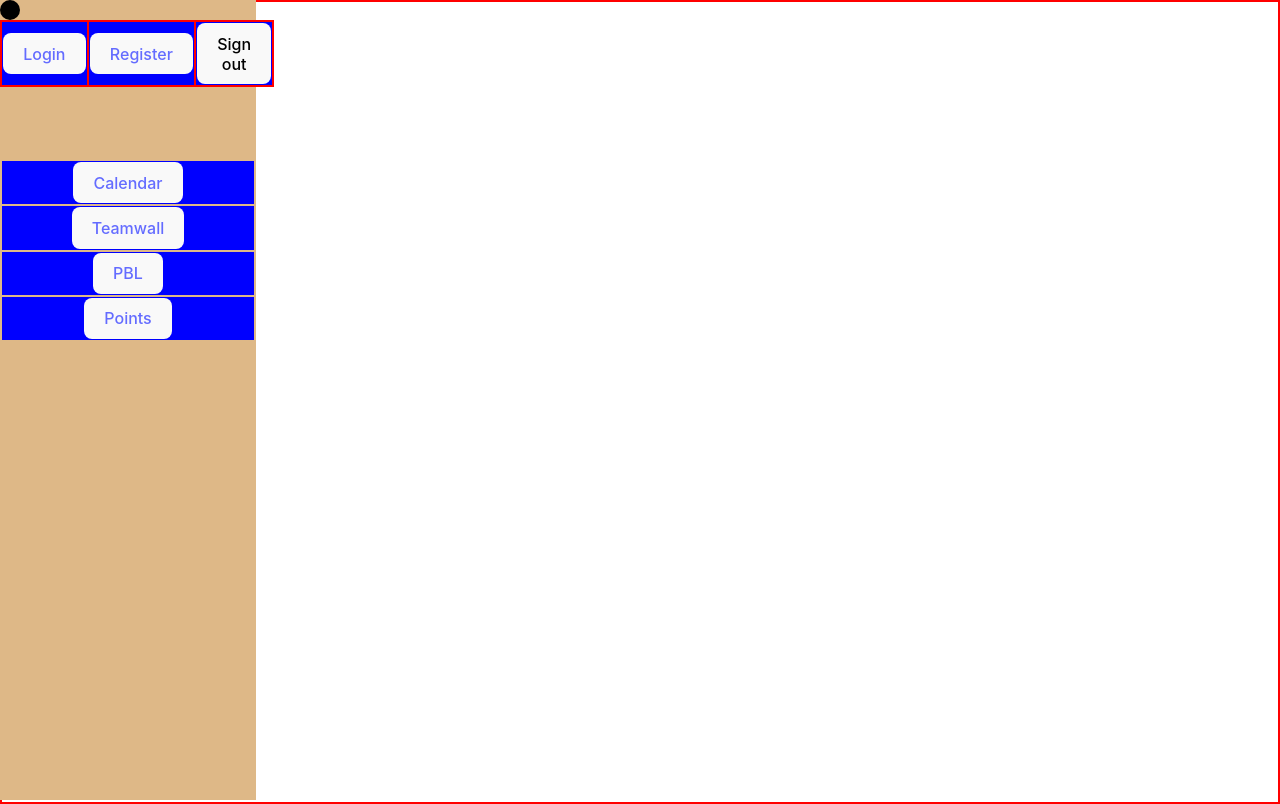
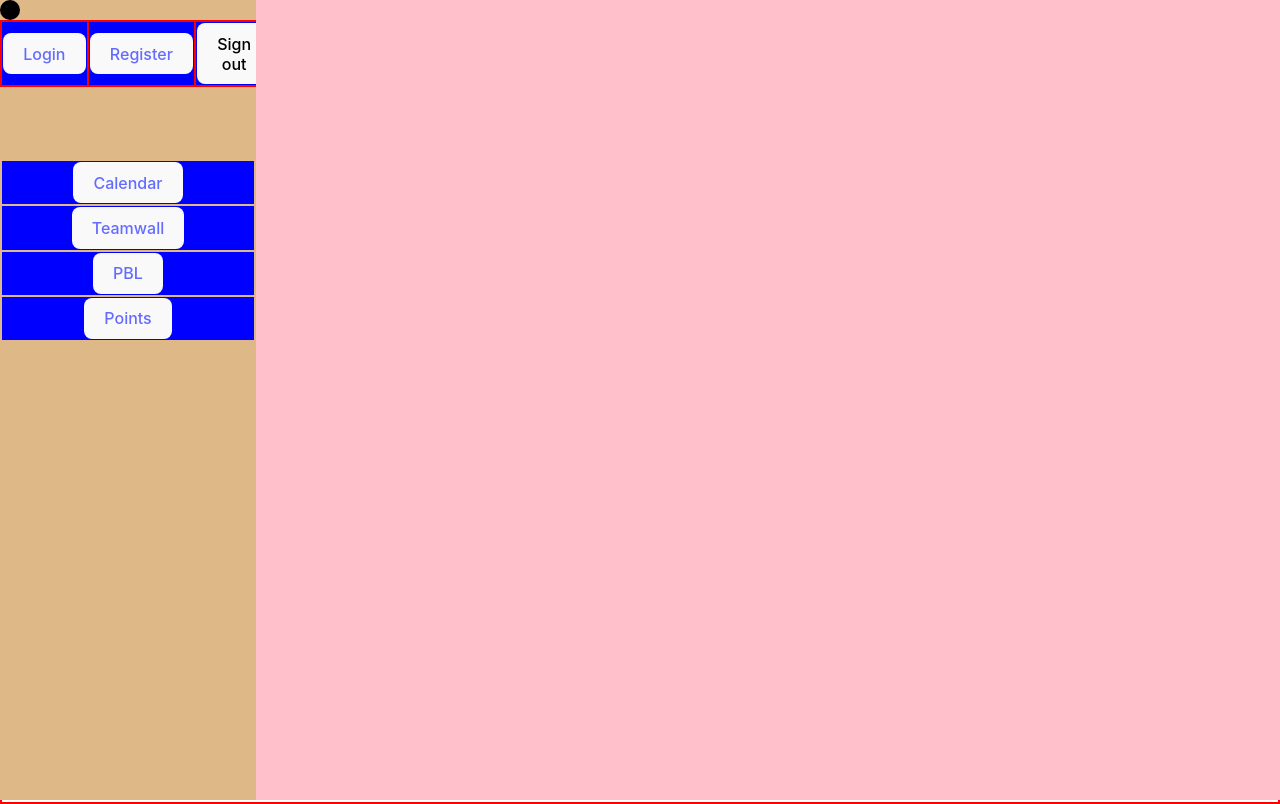
Before and after one commit to leongroth/Grouper, a React (Vite) app: page / in a window 1280 px wide. Built offline with nearby package versions, Linux system fonts and the light colour scheme; no server answers.

Commit message:
Update App.css

```diff
--- a/src/App.css
+++ b/src/App.css
@@ -93,7 +93,7 @@ body {
   position: absolute;
   left: 20%;
   top: 0%;
-  height: fill;
+  height: 100vh;
   width: 80%;
   background-color: pink;
 }
```
